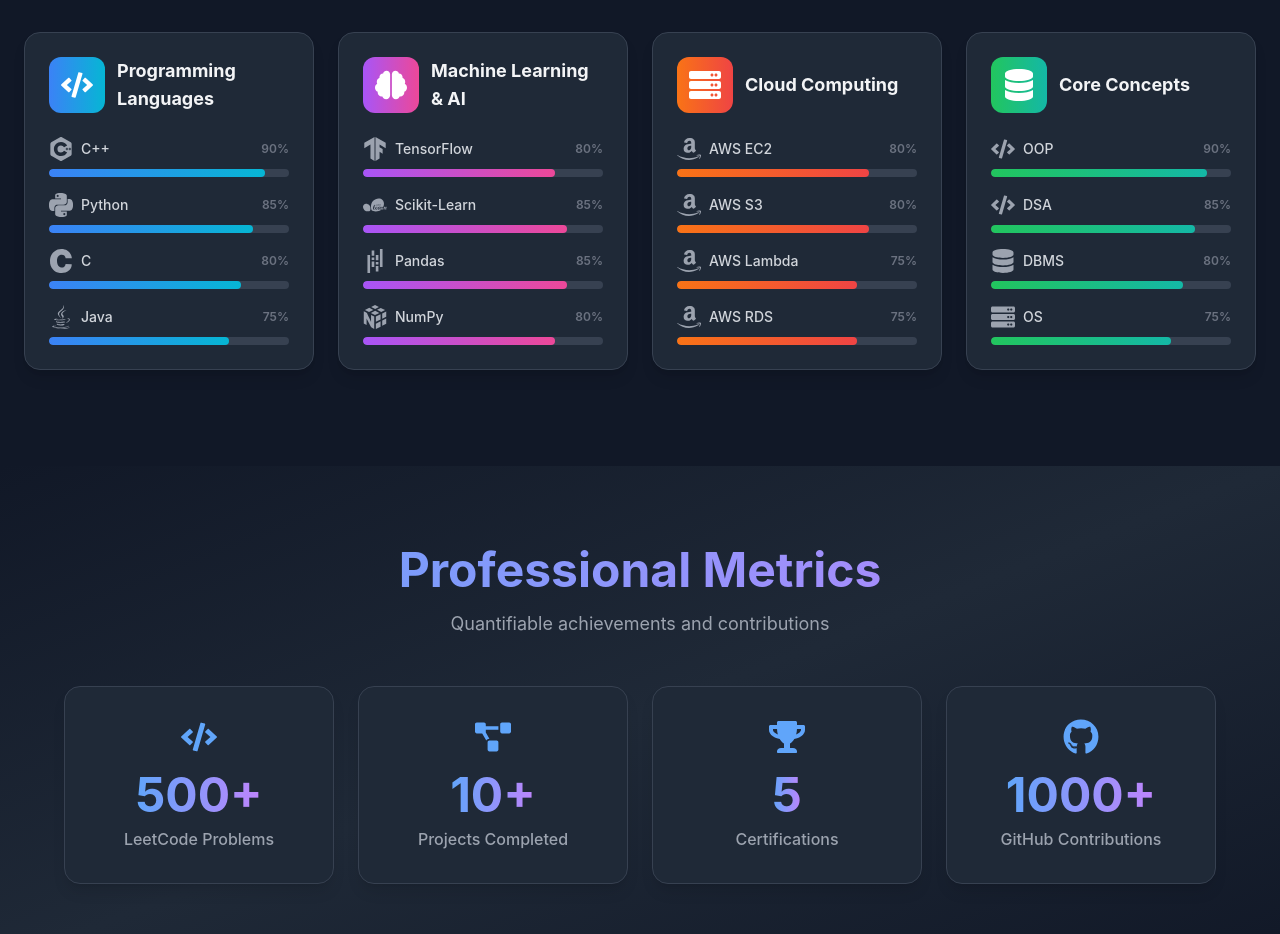
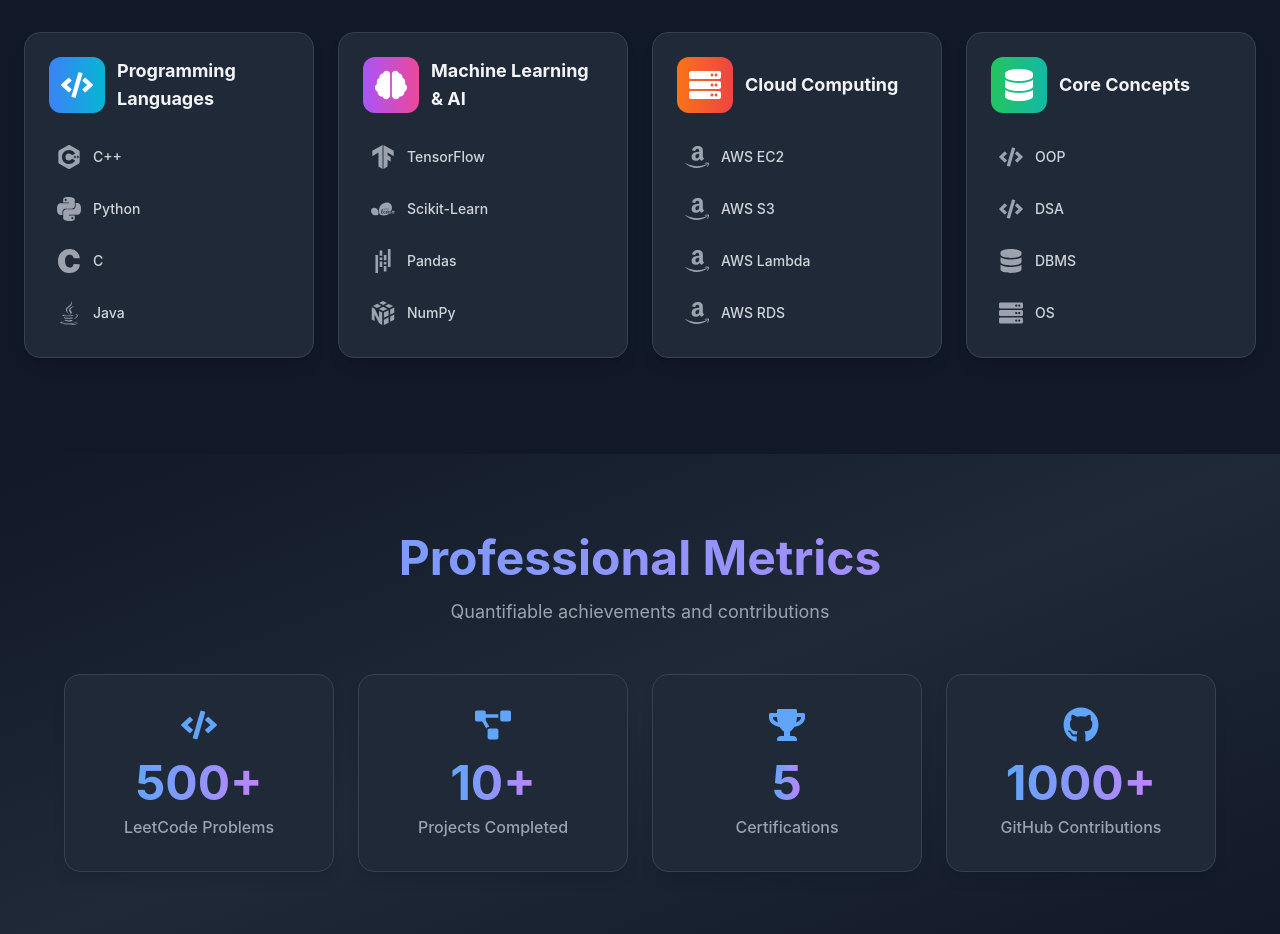
Before and after one commit to rogerdemello/portfolio, a Next.js app: page / in a window 1280 px wide. Shown: the part 1860-2794 px from the top of the page. Built offline with nearby package versions, Linux system fonts and the light colour scheme.

Commit message:
Remove percentages and progress bars from skills section

```diff
--- a/components/Skills.tsx
+++ b/components/Skills.tsx
@@ -93,28 +93,16 @@
               </div>
 
               {/* Skills */}
-              <div className="space-y-4">
+              <div className="space-y-3">
                 {category.skills.map((skill, idx) => (
                   <div key={idx} className="group/skill">
-                    <div className="flex items-center justify-between mb-2">
-                      <div className="flex items-center gap-2">
-                        <div className="text-gray-400 group-hover/skill:text-blue-400 transition-colors">
-                          {skill.icon}
-                        </div>
-                        <span className="text-sm font-medium text-gray-300">
-                          {skill.name}
-                        </span>
+                    <div className="flex items-center gap-3 p-2 rounded-lg hover:bg-gray-700/50 transition-colors">
+                      <div className="text-gray-400 group-hover/skill:text-blue-400 transition-colors">
+                        {skill.icon}
                       </div>
-                      <span className="text-xs font-semibold text-gray-500">
-                        {skill.level}%
+                      <span className="text-sm font-medium text-gray-300">
+                        {skill.name}
                       </span>
-                    </div>
-                    {/* Progress bar */}
-                    <div className="h-2 bg-gray-700 rounded-full overflow-hidden">
-                      <div
-                        className={`h-full bg-gradient-to-r ${category.color} rounded-full transition-all duration-1000 ease-out`}
-                        style={{ width: `${skill.level}%` }}
-                      ></div>
                     </div>
                   </div>
                 ))}
```
